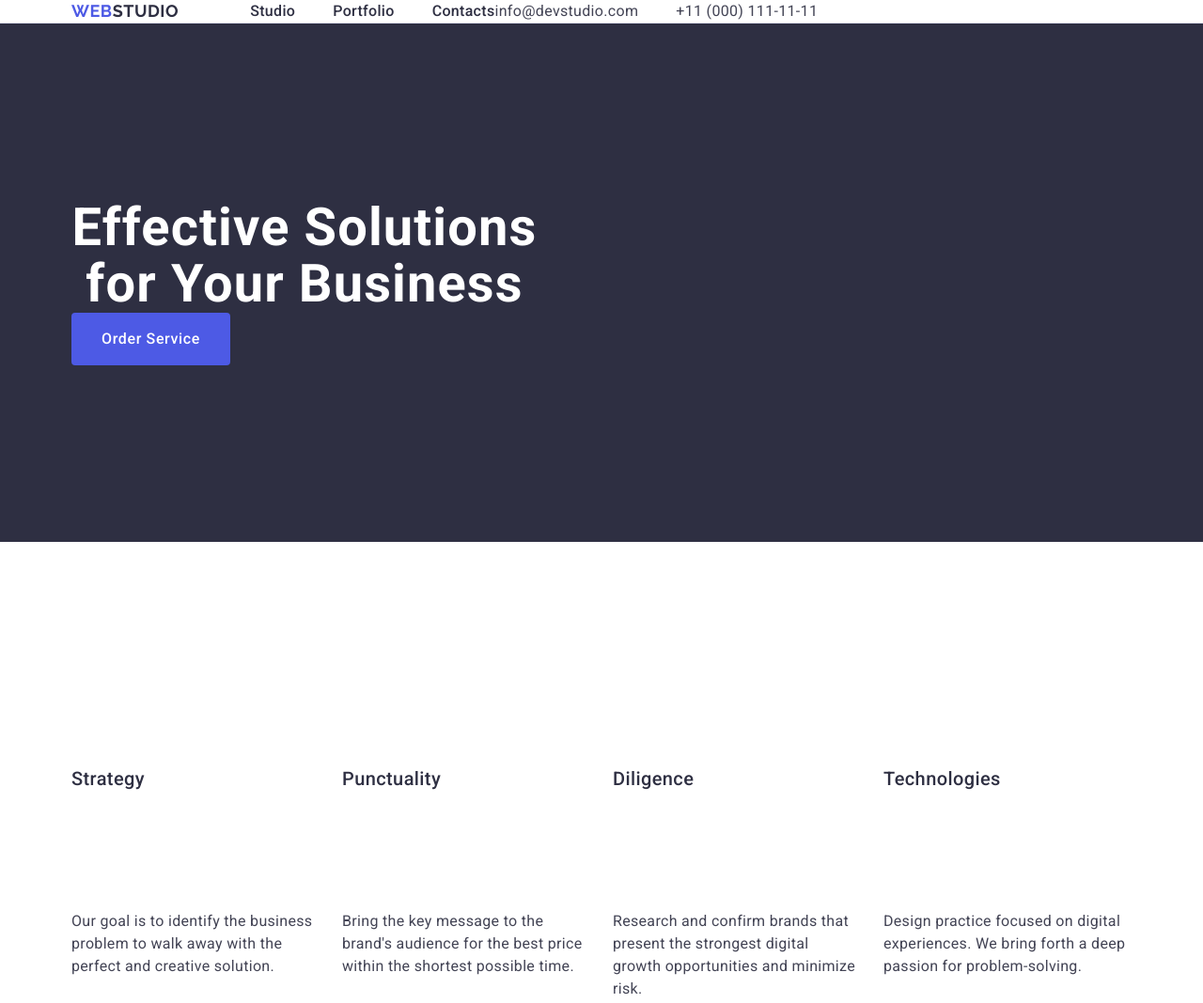
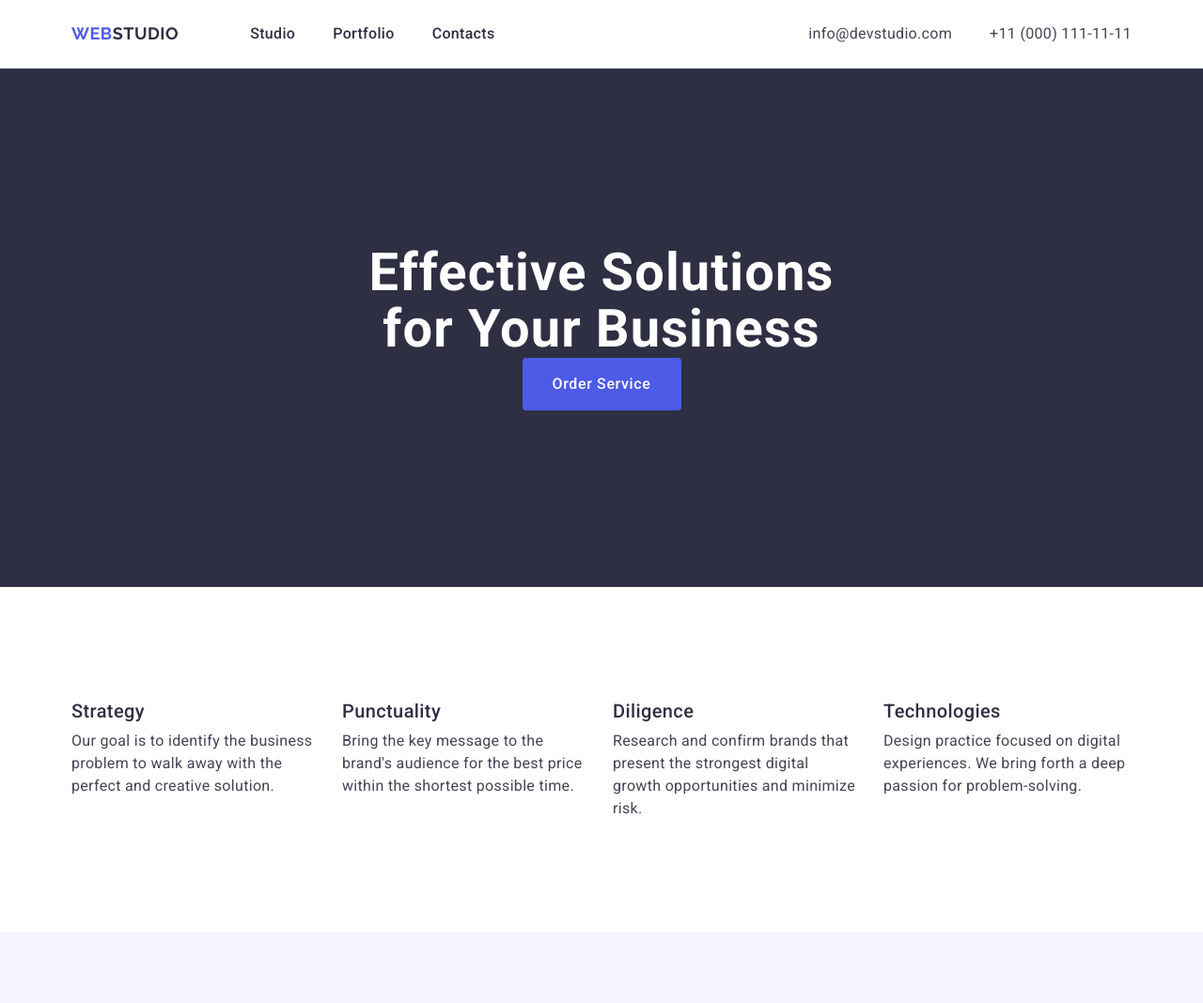
Before and after one commit to maksimEfimenko/goit-markup-hw-03, a plain HTML site: page index.html in a window 1280 px wide. Shown: the top 1068 px of the page at 94% size. Drawn offline with nearby package versions, Linux system fonts and the light colour scheme.

Commit message:
update index html file

```diff
--- a/css/styles.css
+++ b/css/styles.css
@@ -35,6 +35,7 @@ img{
 }
 .header-div{
     display: flex;
+    align-items: center;
 }
 .header-nav{
     display: flex;
@@ -66,6 +67,7 @@ img{
 .header-menu-link{
     color:#2e2f42;
     padding: 24px 0;
+    display: block;
 }
 .header-menu-link:hover,
 .header-menu-link:focus{
@@ -73,6 +75,7 @@ img{
 }
 .address{
     font-style: normal;
+    margin-left: auto;
 }
 .header-emeil{
     font-size: 16px;
@@ -104,6 +107,8 @@ img{
     letter-spacing: 0.02em;
     color: #ffffff;
     max-width: 496px;
+    margin-left: auto;
+    margin-right: auto;
 }
 .section-one-button{
     background-color: #4D5AE5;
@@ -119,6 +124,7 @@ img{
     border: none;
     border-radius: 4px;
     cursor: pointer;
+    margin: 0 auto;
 }
 .section-one-button:hover,
 .section-one-button:focus{
@@ -155,7 +161,6 @@ img{
     letter-spacing: 0.02em;
     color:#2e2f42;
     margin-bottom: 8px;
-    padding: 120px 0;
 }
 .section-two-p{
     font-size: 16px;
```
Also changed, not shown: index.html (+1 -1 lines).
